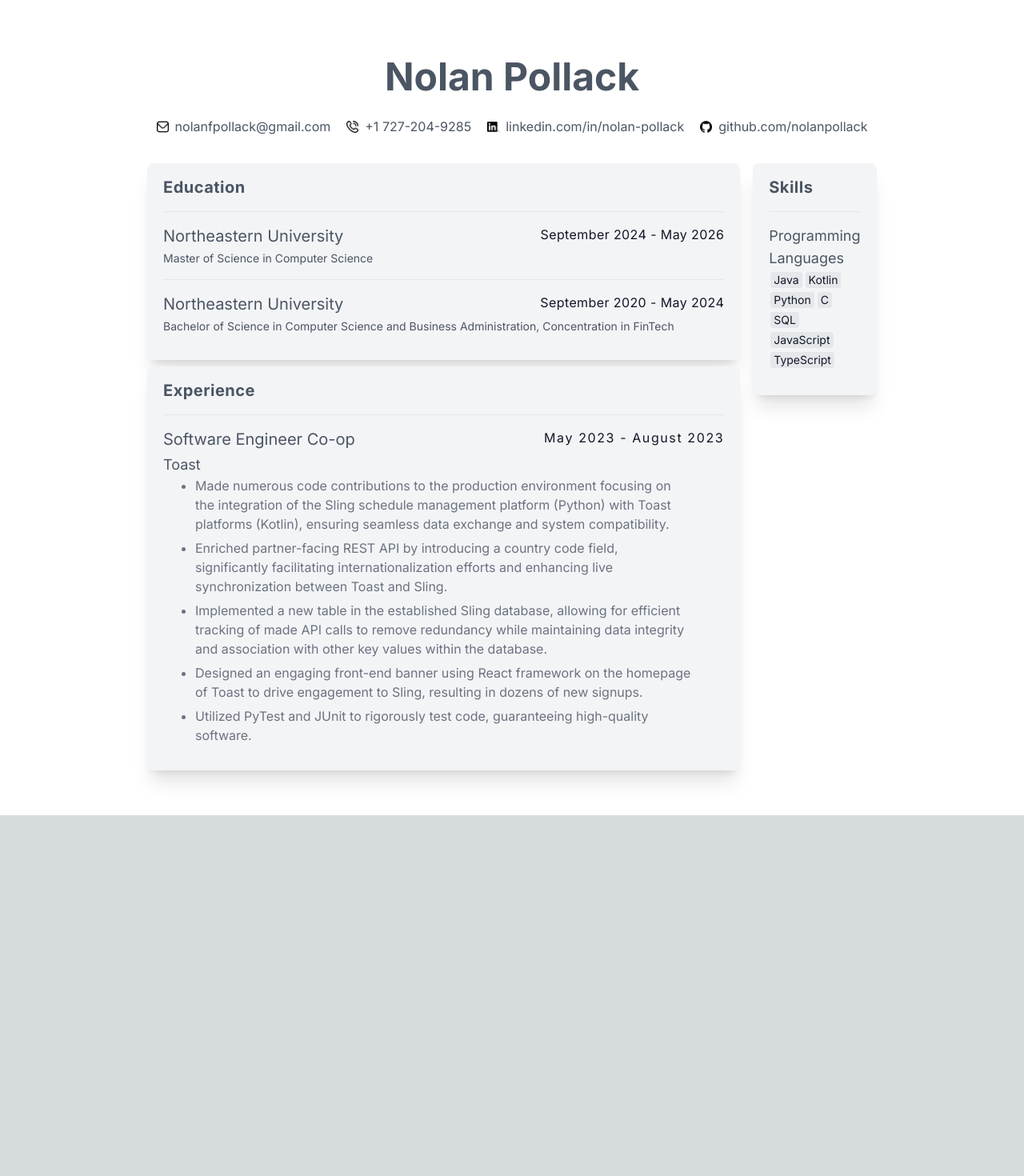
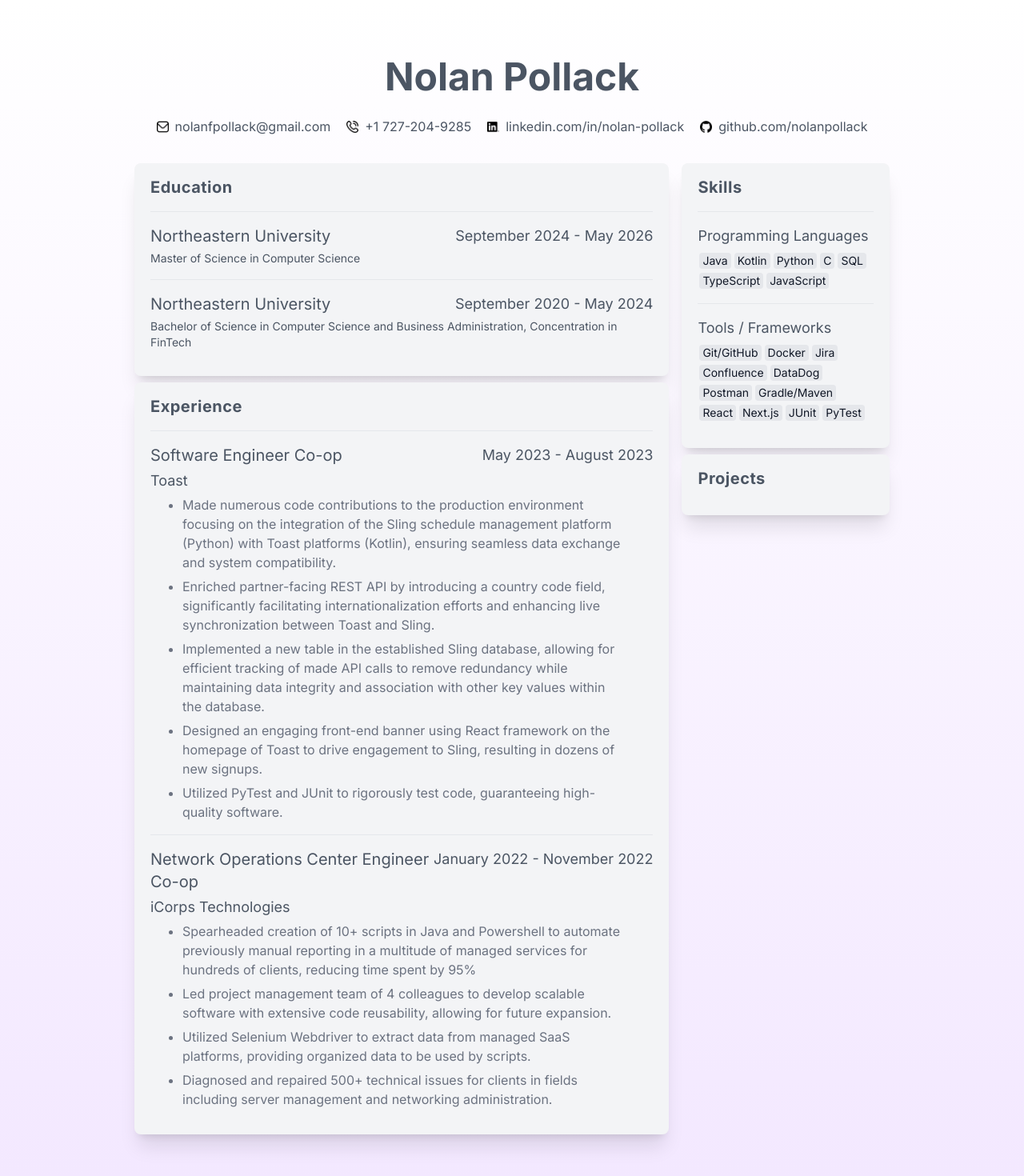
Before and after one commit to nolanpollack/resume, a Next.js app: page / in a window 1280 px wide. Shown: the top 1470 px of the page at 80% size. Before the commit the page ends 1019 px from the top, so only its background shows below. Built offline with nearby package versions, Linux system fonts and the light colour scheme.

Commit message:
pages support

```diff
--- a/next.config.mjs
+++ b/next.config.mjs
@@ -1,4 +1,7 @@
 /** @type {import('next').NextConfig} */
-const nextConfig = {};
+const nextConfig = {
+    output: 'export',
+    reactStrictMode: true,
+};
 
 export default nextConfig;
--- a/src/app/page.tsx
+++ b/src/app/page.tsx
@@ -5,7 +5,6 @@ import phone from "../assets/phone.png";
 import mail from "../assets/mail.png";
 import github from "../assets/github.png";
 import {ReactNode} from "react";
-import Script from "next/script";
 
 function H1({title}: { title: string }) {
     return <h1 className="dark:text-white font-bold py-4 lg:py-6 sm:text-5xl text-4xl text-gray-600">{title}</h1>
@@ -20,7 +19,7 @@ function H3({title}: { title: string }) {
 }
 
 function H4({title}: { title: string }) {
-    return <h4 className="dark:text-slate-300 text-gray-600 text-lg">{title}</h4>
+    return <h4 className="lg:text-nowrap dark:text-slate-300 text-gray-600 text-lg pb-1">{title}</h4>
 }
 
 function H5({title}: { title: string }) {
@@ -46,7 +45,8 @@ function ContactSection() {
 
 function ContactItem({title, link, image}: { title: string, link: string, image: any }) {
     return <a href={link} target="_blank" rel="noreferrer">
-        <div className="flex space-x-2 dark:hover:bg-slate-600 hover:bg-gray-200 px-1.5 mx-1 text-nowrap rounded-lg py-0.5 active:bg-gray-300">
+        <div
+            className="flex space-x-2 dark:hover:bg-slate-600 hover:bg-gray-200 px-1.5 mx-1 text-nowrap rounded-lg py-0.5 active:bg-gray-300">
             <Image className="object-contain" src={image} width={15} height={15} alt={"Phone Logo"}/>
             <p className="dark:text-slate-400 text-gray-600 flex-1">{title}</p>
         </div>
@@ -55,9 +55,9 @@ function ContactItem({title, link, image}: { title: string, link: string, image:
 
 function EducationItem({school, degree, date}: { school: string, degree: string, date: string }) {
     return <div className="py-4">
-        <div className="flex flex-row">
+        <div className="flex flex-row justify-between">
             <H3 title={school}/>
-            <h4 className="tracking-wide text-gray-900 ml-auto">{date}</h4>
+            <H4 title={date}/>
         </div>
         <H5 title={degree}/>
     </div>
@@ -70,9 +70,9 @@ function WorkExperience({title, company, date, children}: {
     children: ReactNode
 }) {
     return <div className="py-4 group">
-        <div className="flex flex-row">
+        <div className="flex flex-row justify-between">
             <H3 title={title}/>
-            <h4 className="tracking-widest text-gray-900 ml-auto">{date}</h4>
+            <H4 title={date}/>
         </div>
         <H4 title={company}/>
         <ul className="">
@@ -128,32 +128,63 @@ function ExperienceSection() {
                     </li>
                 </ExperienceBullets>
             </WorkExperience>
+            <WorkExperience title={"Network Operations Center Engineer Co-op"} company={"iCorps Technologies"}
+                            date={"January 2022 - November 2022"}>
+                <ExperienceBullets>
+                    <li>
+                        Spearheaded creation of 10+ scripts in Java and Powershell to automate previously manual
+                        reporting in a multitude of managed services for hundreds of clients, reducing time spent by 95%
+                    </li>
+                    <li>
+                        Led project management team of 4 colleagues to develop scalable software with extensive code
+                        reusability, allowing for future expansion.
+                    </li>
+                    <li>
+                        Utilized Selenium Webdriver to extract data from managed SaaS platforms, providing organized
+                        data to be used by scripts.
+                    </li>
+                    <li>
+                        Diagnosed and repaired 500+ technical issues for clients in fields including server management
+                        and networking administration.
+                    </li>
+                </ExperienceBullets>
+            </WorkExperience>
         </div>
     </Box>
 }
 
 function Skill({title}: { title: string }) {
-    return <p className="transition inline-flex text-gray-900 bg-gray-200 text-sm rounded px-1 m-0.5 hover:scale-105 hover:bg-gray-300">{title}</p>
+    return <p
+        className="transition inline-flex dark:text-slate-300 text-gray-900 bg-gray-200 dark:bg-slate-900 text-sm rounded px-1 m-0.5 hover:scale-105 dark:hover:bg-slate-950 hover:bg-gray-300">{title}</p>
+}
+
+function SkillCategory({title, skills}: { title: string, skills: string[] }) {
+    const skillItems = skills.map((skill) => <Skill title={skill}/>)
+
+    return <div className="py-4">
+        <H4 title={title}/>
+        <div>
+            {skillItems}
+        </div>
+    </div>
 }
 
 function SkillsSection() {
     return <Box>
         <div className="divide-y">
             <H2 title={"Skills"}/>
-            <div className="py-4">
-                <H4 title={"Programming Languages"}/>
-                <div>
-                    <Skill title={"Java"}/>
-                    <Skill title={"Kotlin"}/>
-                    <Skill title={"Python"}/>
-                    <Skill title={"C"}/>
-                    <Skill title={"SQL"}/>
-                    <Skill title={"JavaScript"}/>
-                    <Skill title={"TypeScript"}/>
-                </div>
-            </div>
+            <SkillCategory title={"Programming Languages"}
+                           skills={["Java", "Kotlin", "Python", "C", "SQL", "TypeScript", "JavaScript"]}/>
+            <SkillCategory title={"Tools / Frameworks"}
+                           skills={["Git/GitHub", "Docker", "Jira", "Confluence", "DataDog", "Postman", "Gradle/Maven", "React", "Next.js", "JUnit", "PyTest"]}/>
         </div>
 
+    </Box>
+}
+
+function ProjectsSection() {
+    return <Box>
+        <H2 title={"Projects"}/>
     </Box>
 }
 
@@ -166,7 +197,7 @@ function LightSwitch() {
 
 export default function Home() {
     return (
-        <main className="dark:bg-slate-900 bg-white min-h-screen flex-col items-center p-4 lg:py-12 lg:px-44">
+        <main className="dark:bg-slate-900 dark:bg-none bg-gradient-to-b from-white to-purple-100 min-h-screen flex-col items-center p-4 lg:py-12 lg:px-40">
             <div className="flex flex-col items-center py-6 pt-0">
                 <H1 title={"Nolan Pollack"}/>
                 <ContactSection/>
@@ -180,6 +211,7 @@ export default function Home() {
                 {/*Right Side*/}
                 <div>
                     <SkillsSection/>
+                    <ProjectsSection/>
                 </div>
             </div>
         </main>
```
